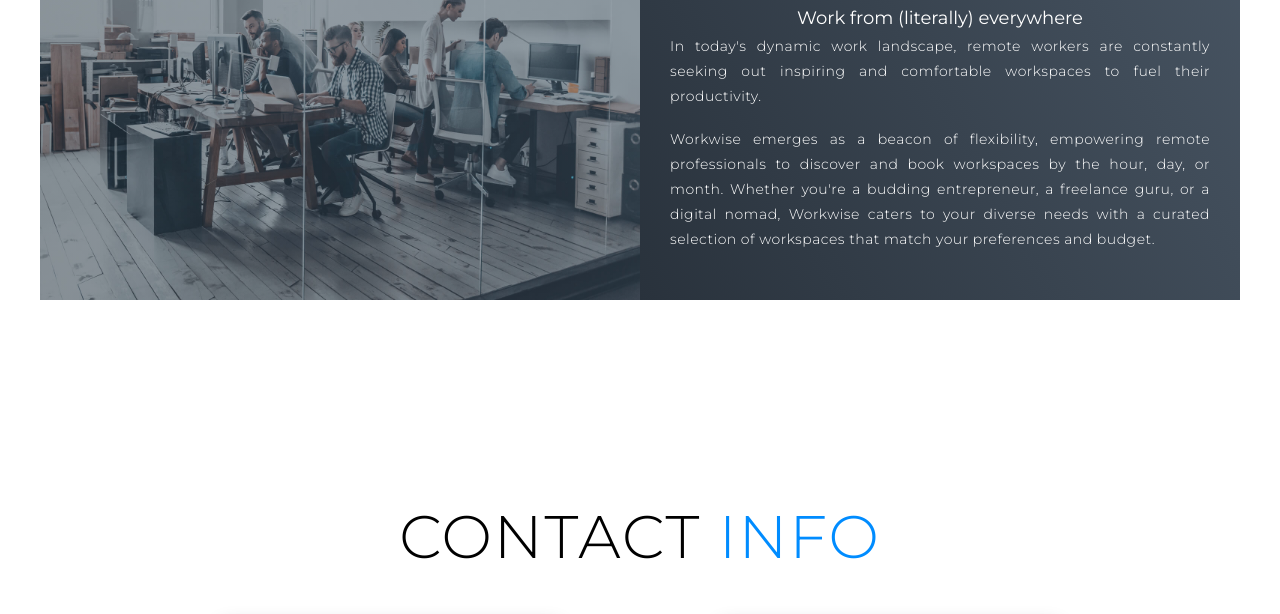
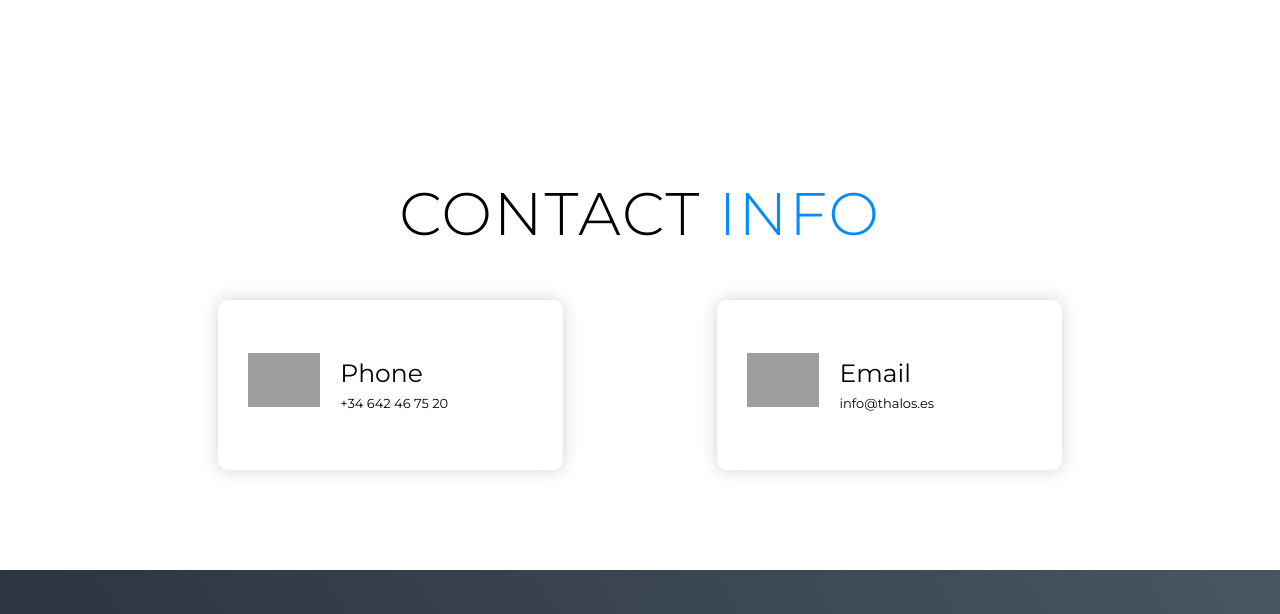
Before and after one commit to ThalosES/thalos-es, a plain HTML site: page index.html in a window 1280 px wide. Shown: the part 1523-2137 px from the top of the page. Drawn offline with Linux system fonts and the light colour scheme; grey boxes are pictures that could not be loaded.

Commit message:
removed workwise

```diff
--- a/index.html
+++ b/index.html
@@ -160,7 +160,7 @@
               <img src="./img/projects/horus/logo_telegram.png" alt="Horus" />
             </div>
           </div>
-          <div class="project-item">
+          <!--div class="project-item">
             <div class="project-info">
               <h1>Workwise</h1>
               <h2>Work from (literally) everywhere</h2>
@@ -188,6 +188,7 @@
               />
             </div>
           </div>
+        -->
         </div>
       </div>
     </section>
```
